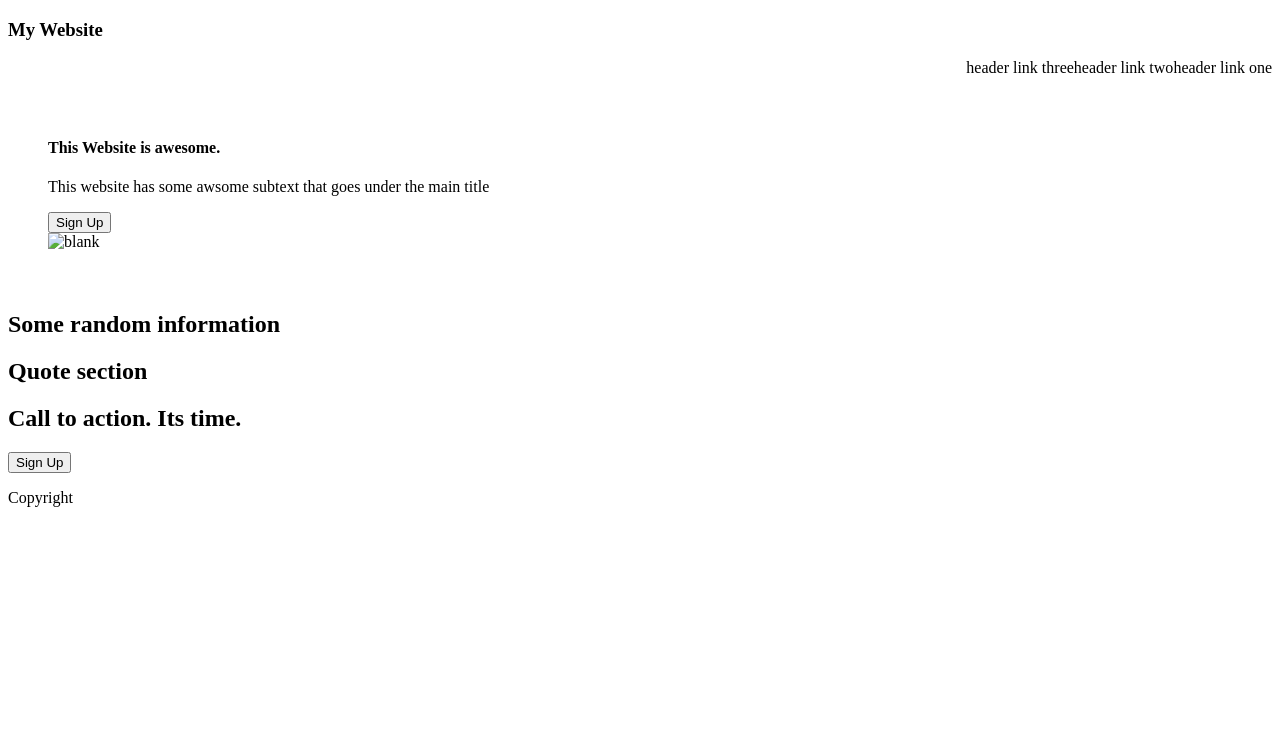
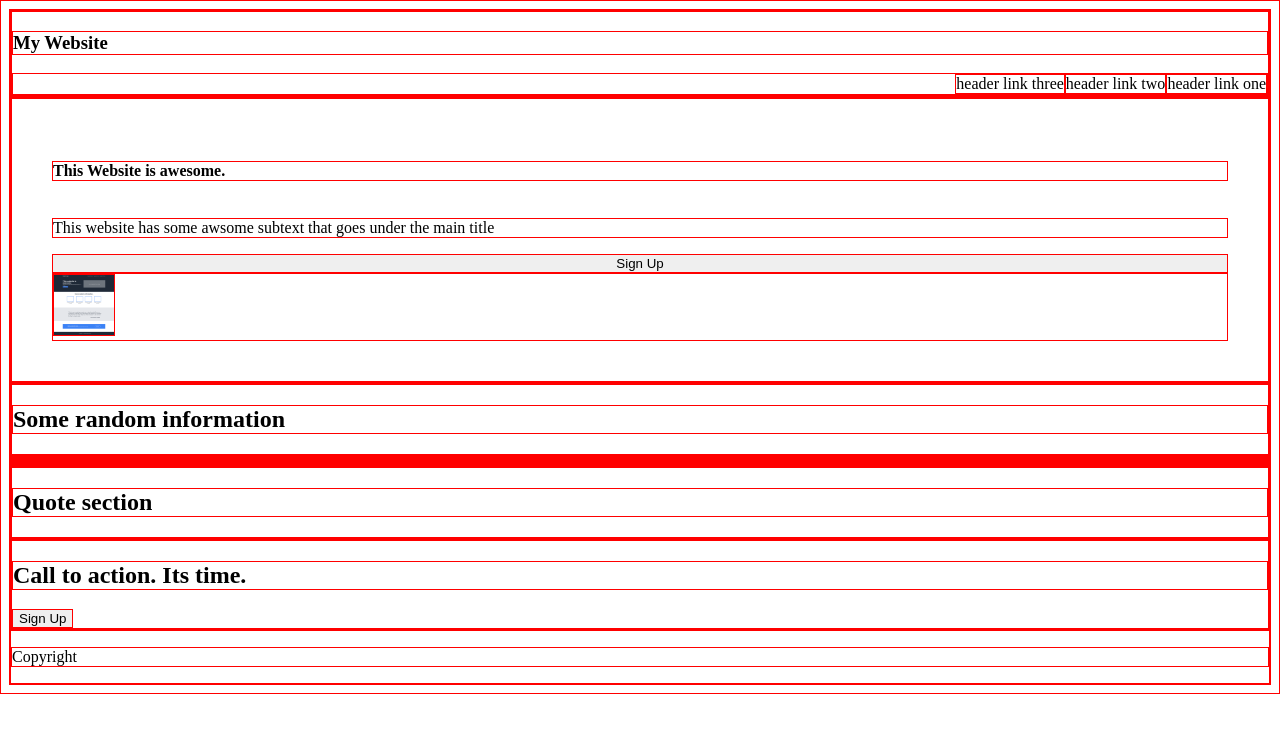
Before and after one commit to bryantozuzuhub/odin_landing_page, a plain HTML site: page index.html in a window 1280 px wide. Drawn offline with Linux system fonts and the light colour scheme.

Commit message:
Put on some more styles and flex on the top section

```diff
--- a/index.html
+++ b/index.html
@@ -20,12 +20,13 @@
     </section>
     <section>
         <div class="top_section">
-            <h4>This Website is awesome.</h4>
-            <p>This website has some awsome subtext that goes under the main title</p>
-            <button>Sign Up</button>
-            <div class="images">
-                <img src="" alt="blank">
-            </div> <!--change both 'src' and 'alt'-->
+            <h4 class="items">This Website is awesome.</h4>
+            <p class="items">This website has some awsome subtext that goes under the main title</p>
+            <button class="items">Sign Up</button>
+
+            <div class="sec-container">
+                <img src="./images/design01.png" alt="blank"> <!--change both 'src' and 'alt'-->
+            </div>
         </div>
     </section>
     <section>
--- a/style.css
+++ b/style.css
@@ -1,8 +1,26 @@
+* {
+    border: 1px solid red;
+}
+
 .container {
     display: flex;
     flex-direction: row-reverse;
 }
 
+img {
+    height:60px;
+    width: 60px;
+}
+
 .top_section {
+    display: flex;
+    flex-direction: column;
     padding: 40px;
 }
+.items {
+    justify-content: center;
+}
+
+.sec-container {
+    justify-content: flex-end;
+}
```
